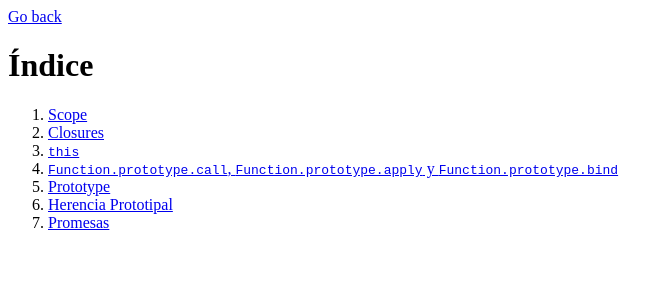
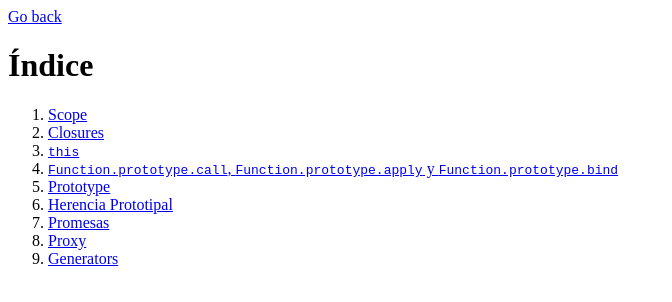
Before and after one commit to erickrsuarezr/JS-Profesional, a website: page ejercicios/index.html in a window 1280 px wide. Shown: the whole page, without its empty margins (0-672 px from the left). Drawn offline with Linux system fonts and the light colour scheme.

Commit message:
Index agregando el menú para ejemplos de proxy y generators

```diff
--- a/ejercicios/index.html
+++ b/ejercicios/index.html
@@ -28,6 +28,12 @@
       <li>
         <a href="/ejercicios/promises.html">Promesas</a>
       </li>
+      <li>
+        <a href="/ejercicios/proxy.html">Proxy</a>
+      </li>
+      <li>
+        <a href="/ejercicios/generators.html">Generators</a>
+      </li>
     </ol>
   </body>
 </html>
```
